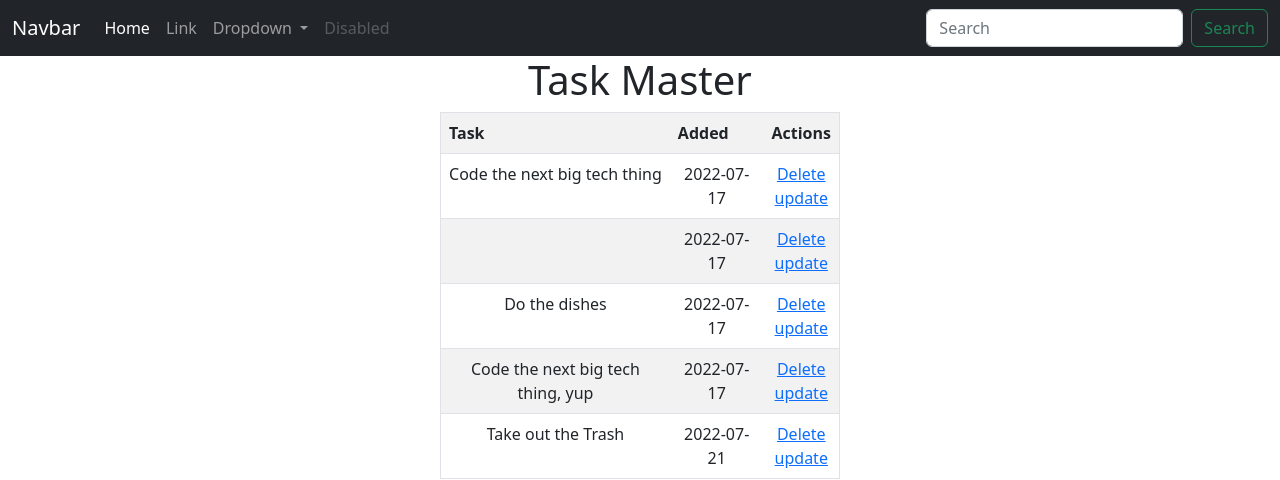
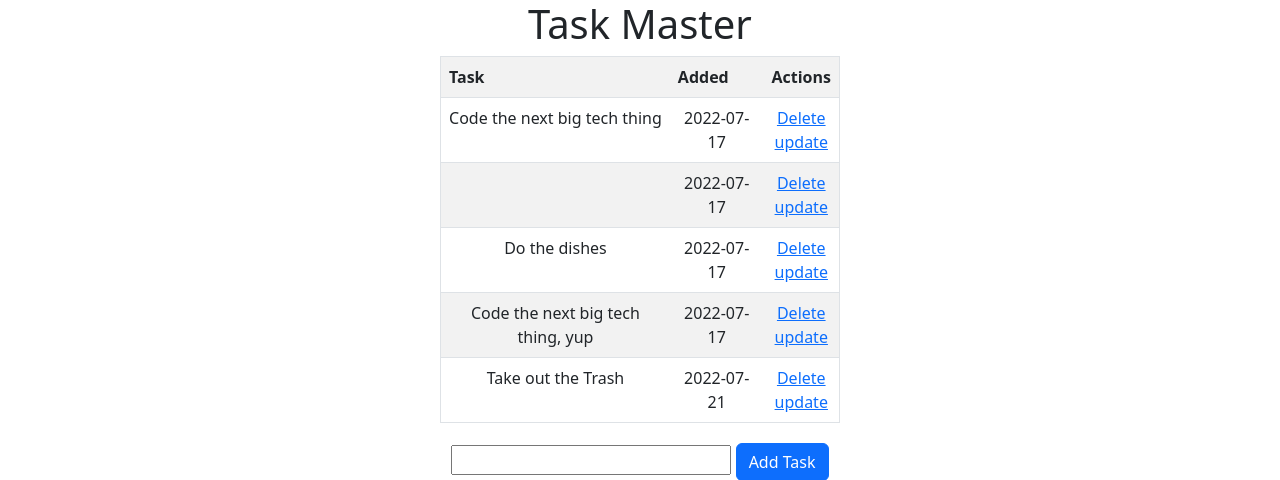
Before and after one commit to ccoussa717/flask_api, a Flask app: page / in a window 1280 px wide. Shown: the top 480 px of the page. Run offline with Flask 2, Linux system fonts and the light colour scheme; data comes from the database, SQL or seed files in the repository; both versions use the stored data as it was after the commit.

Commit message:
removed navbar from base.html

```diff
--- a/templates/base.html
+++ b/templates/base.html
@@ -10,42 +10,7 @@
     {% block head %}{% endblock %}
 </head>
 <body>
-    <nav class="navbar navbar-expand-lg navbar-dark bg-dark">
-        <div class="container-fluid">
-          <a class="navbar-brand" href="#">Navbar</a>
-          <button class="navbar-toggler" type="button" data-bs-toggle="collapse" data-bs-target="#navbarSupportedContent" aria-controls="navbarSupportedContent" aria-expanded="false" aria-label="Toggle navigation">
-            <span class="navbar-toggler-icon"></span>
-          </button>
-          <div class="collapse navbar-collapse" id="navbarSupportedContent">
-            <ul class="navbar-nav me-auto mb-2 mb-lg-0">
-              <li class="nav-item">
-                <a class="nav-link active" aria-current="page" href="#">Home</a>
-              </li>
-              <li class="nav-item">
-                <a class="nav-link" href="#">Link</a>
-              </li>
-              <li class="nav-item dropdown">
-                <a class="nav-link dropdown-toggle" href="#" id="navbarDropdown" role="button" data-bs-toggle="dropdown" aria-expanded="false">
-                  Dropdown
-                </a>
-                <ul class="dropdown-menu" aria-labelledby="navbarDropdown">
-                  <li><a class="dropdown-item" href="#">Action</a></li>
-                  <li><a class="dropdown-item" href="#">Another action</a></li>
-                  <li><hr class="dropdown-divider"></li>
-                  <li><a class="dropdown-item" href="#">Something else here</a></li>
-                </ul>
-              </li>
-              <li class="nav-item">
-                <a class="nav-link disabled">Disabled</a>
-              </li>
-            </ul>
-            <form class="d-flex" role="search">
-              <input class="form-control me-2" type="search" placeholder="Search" aria-label="Search">
-              <button class="btn btn-outline-success" type="submit">Search</button>
-            </form>
-          </div>
-        </div>
-      </nav>
+
     {% block body %}{% endblock %}
 
     <!-- CSS only -->
```
Also changed, not shown: test.db.
